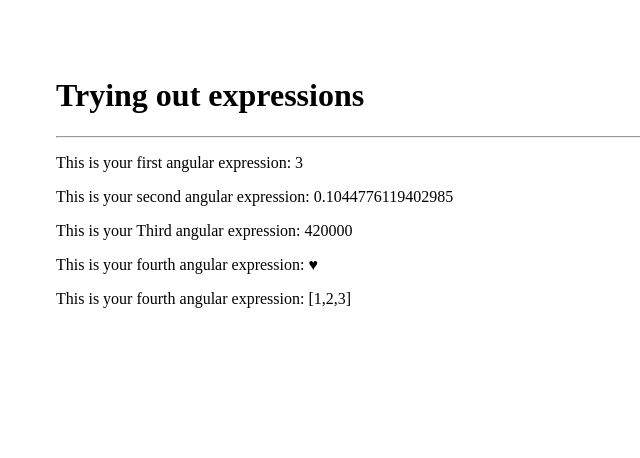
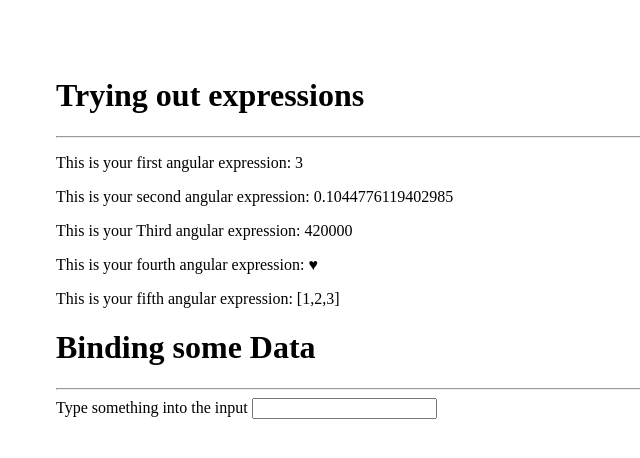
Before and after one commit to tevko/angular-demos, a plain HTML site: page index.html in a window 1280 px wide. Shown: the whole page, without its empty margins (0-640 px from the left). Drawn offline with nearby package versions, Linux system fonts and the light colour scheme.

Commit message:
moar edits

```diff
--- a/index.html
+++ b/index.html
@@ -20,7 +20,12 @@
         <p>This is your second angular expression: {{ 7/67 }}</p>
         <p>This is your Third angular expression: {{ 4.2E5 }}</p>
         <p>This is your fourth angular expression: {{ "\u2665" }}</p>
-        <p>This is your fourth angular expression: {{ [1, 2, 3] }}</p>
+        <p>This is your fifth angular expression: {{ [1, 2, 3] }}</p>
+        <h1 id="binding-some-data">Binding some Data</h1>
+    	<hr>
+    	<label>Type something into the input</label>
+        <input type="text" ng-model="data.message">
+        <p>{{data.message}}</p>
         <script src="js/main.js"></script>
     </body>
 </html>
```
Also changed, not shown: 1 other file.
